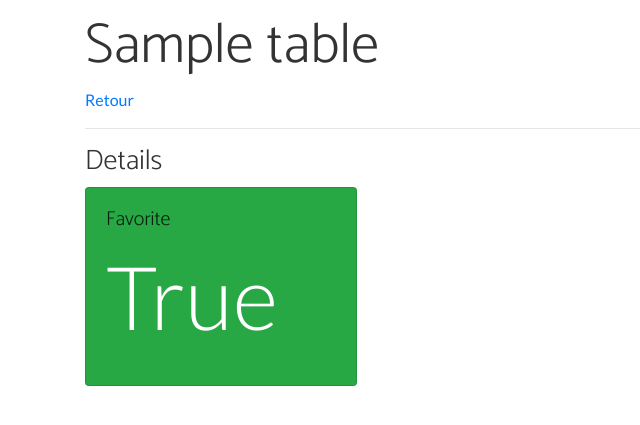
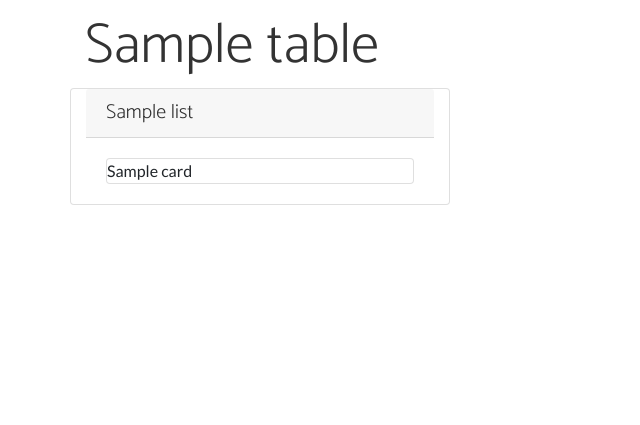
Before and after one commit to HE-Arc/Soshiki, a Django app: page /dashboard/tables/1/ in a window 1280 px wide. Shown: the part 67-492 px from the top of the page, without its empty margins (0-640 px from the left). Run offline with Django 3.2, Linux system fonts and the light colour scheme; tables that the repository leaves empty hold one stand-in row (values such as "Sample post"); some libraries are stand-ins or nearby versions.

Commit message:
display of basic informations about tables

```diff
--- a/SoshikiProject/SoshikiApp/templates/SoshikiApp/table_detail.html
+++ b/SoshikiProject/SoshikiApp/templates/SoshikiApp/table_detail.html
@@ -4,24 +4,21 @@
 
 {% block content %}
 <div class="container allPages">
+    <h1 class="display-4">{{ table.name}}</h1>
   <div class="row">
-    <div class="col-md-12">
-      <h1 class="display-4">{{table.name}}</h1>
-      <p><a href="{% url 'tables-list' %}">Retour</a></p>
+      {% for list in table.list_set.all %}
+        <div class="card col-md-4">
+            <h5 class="card-header">{{ list.name }}</h5>
+            <div class="card-body">
+                {% for card in list.card_set.all %}
+                <div class="card">
+                    {{card.title}}
+                </div>
+                {% endfor %}
+            </div>
+        </div>
+      {% endfor %}
 
-      <hr/>
-
-      <h3>Details</h3>
-
-      <div class="card-deck">
-        <div class="card text-white bg-success mb-3" style="max-width: 17rem;">
-          <div class="card-body">
-            <h5 class="card-title">Favorite</h5>
-            <p class="display-2">{{table.favorite}}</p>
-          </div>
-        </div>
-      </div>
     </div>
-  </div>
 </div>
 {% endblock %}
--- a/SoshikiProject/SoshikiApp/templates/SoshikiApp/table_list.html
+++ b/SoshikiProject/SoshikiApp/templates/SoshikiApp/table_list.html
@@ -16,7 +16,6 @@
       <hr/>
 
       {% for table in table_list %}
-
         <a href="{% url 'table-detail' table.pk %}" style="color: black; text-decoration: none;">
         {% if table.favorite %}
           <div class="card border-warning mb-3 tables" style="max-width: 32rem;">
--- a/SoshikiProject/SoshikiApp/urls.py
+++ b/SoshikiProject/SoshikiApp/urls.py
@@ -18,13 +18,10 @@ urlpatterns = [
     path('dashboard/tables/<pk>/update', table_views.TableUpdateView.as_view(), name='table-update'),
     path('dashboard/tables/<pk>/delete', table_views.TableDeleteView.as_view(), name='table-delete'),
 
-    path('dashboard/list', list_views.ListsListView.as_view(), name='lists-list'),
-    path('dashboard/list/<pk>/', list_views.ListDetailView.as_view(), name='list-detail'),
     path('dashboard/list/create', list_views.ListCreateView.as_view(), name='list-create'),
     path('dashboard/list/<pk>/update', list_views.ListUpdateView.as_view(), name='list-update'),
     path('dashboard/list/<pk>/delete', list_views.ListDeleteView.as_view(), name='list-delete'),
 
-    path('dashboard/tables', card_views.CardsListView.as_view(), name='card-list'),
     path('dashboard/card/<pk>/', card_views.CardDetailView.as_view(), name='card-detail'),
     path('dashboard/card/create', card_views.CardCreateView.as_view(), name='card-create'),
     path('dashboard/card/<pk>/update',card_views.CardUpdateView.as_view(), name='card-update'),
--- a/SoshikiProject/SoshikiApp/views/table_views.py
+++ b/SoshikiProject/SoshikiApp/views/table_views.py
@@ -2,6 +2,7 @@ from django.views import generic
 from django.urls import reverse_lazy
 
 from ..models import Table
+from ..models import List
 
 
 class TablesListView(generic.ListView):
@@ -12,6 +13,8 @@ class TablesListView(generic.ListView):
 
 class TableDetailView(generic.DetailView):
     model = Table
+    def get_queryset(self, *args, **kwargsout):
+        return Table.objects.filter()
 
 
 class TableCreateView(generic.CreateView):
```
Also changed, not shown: SoshikiProject/SoshikiApp/templates/SoshikiApp/list_list.html (deleted, +0 -34 lines), SoshikiProject/SoshikiApp/views/card_views.py (+0 -7 lines), SoshikiProject/SoshikiApp/views/list_views.py (+0 -12 lines).
